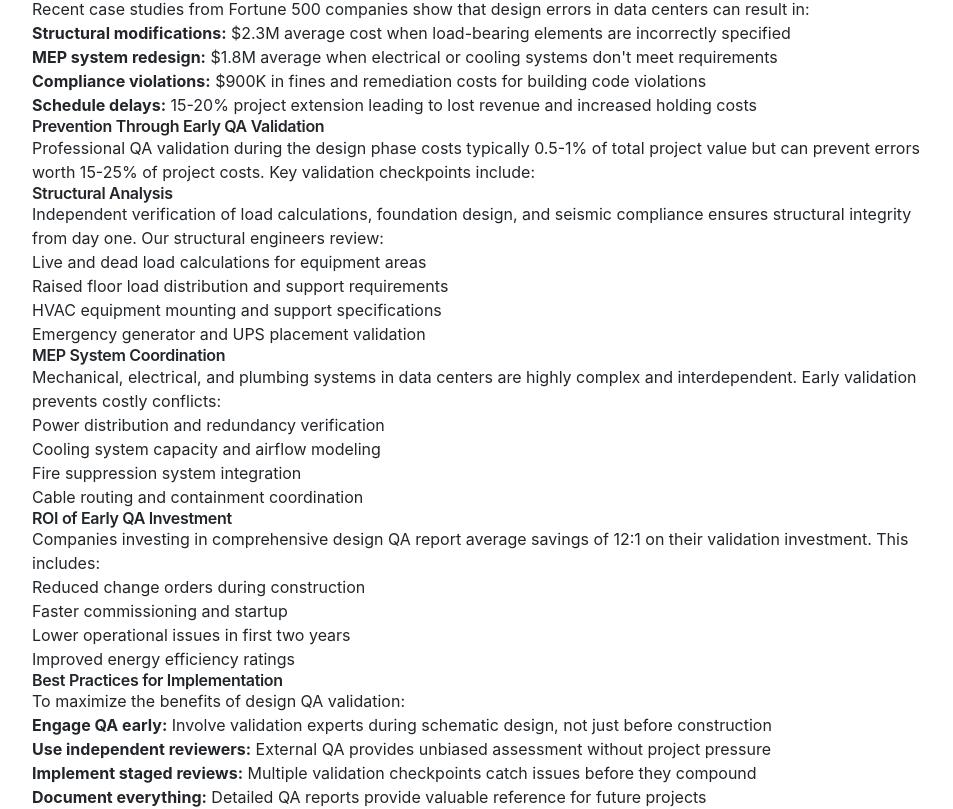
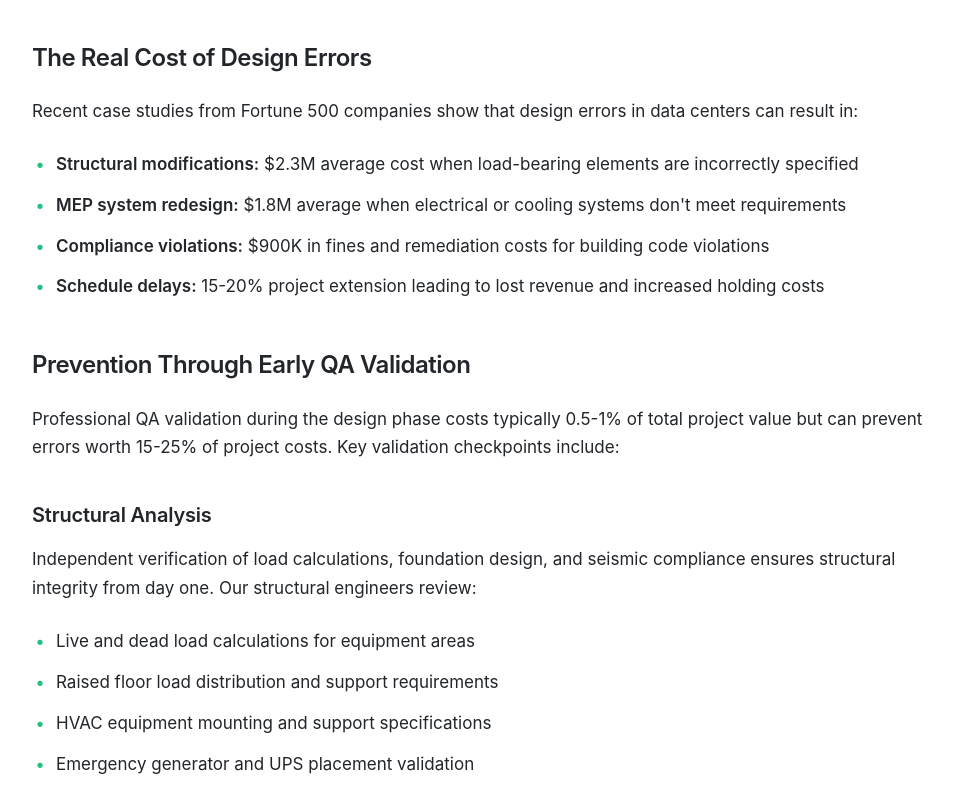
Before and after one commit to Raubizar/valiblox-48hr-qa, a React (Vite) app: page /articles/1 in a window 1280 px wide. Shown: the part 1335-2144 px from the top of the page, without its empty margins (160-1113 px from the left). Built offline with nearby package versions, Linux system fonts and the light colour scheme.

Commit message:
Refine article text styling
Revise article text styling, padding, and formatting to improve readability and visual appeal.

```diff
--- a/src/index.css
+++ b/src/index.css
@@ -169,4 +169,102 @@ All colors MUST be HSL.
   .btn-outline-premium {
     @apply border-2 border-primary text-primary hover:bg-primary hover:text-primary-foreground px-8 py-3 rounded-lg font-semibold transition-all duration-300;
   }
+
+  /* Article content styling */
+  .article-content {
+    @apply text-foreground leading-relaxed;
+    font-size: 17px;
+    line-height: 1.7;
+  }
+
+  .article-content p {
+    @apply mb-6 text-foreground;
+    font-size: 17px;
+    line-height: 1.7;
+  }
+
+  .article-content h2 {
+    @apply text-2xl font-semibold text-foreground mt-12 mb-6;
+    letter-spacing: -0.02em;
+    line-height: 1.3;
+  }
+
+  .article-content h3 {
+    @apply text-xl font-semibold text-foreground mt-10 mb-4;
+    letter-spacing: -0.01em;
+    line-height: 1.35;
+  }
+
+  .article-content h4 {
+    @apply text-lg font-semibold text-foreground mt-8 mb-3;
+    line-height: 1.4;
+  }
+
+  .article-content ul {
+    @apply mb-6 pl-6 space-y-3;
+  }
+
+  .article-content ol {
+    @apply mb-6 pl-6 space-y-3;
+  }
+
+  .article-content li {
+    @apply text-foreground;
+    font-size: 17px;
+    line-height: 1.7;
+    position: relative;
+  }
+
+  .article-content ul li {
+    @apply list-none;
+  }
+
+  .article-content ul li::before {
+    content: "•";
+    @apply text-primary font-bold absolute -left-5;
+  }
+
+  .article-content ol li {
+    @apply list-decimal;
+  }
+
+  .article-content strong {
+    @apply font-semibold text-foreground;
+  }
+
+  .article-content table {
+    @apply w-full border-collapse mb-8 bg-card rounded-lg overflow-hidden shadow-sm;
+  }
+
+  .article-content th {
+    @apply bg-muted text-foreground font-semibold p-4 text-left border-b border-border;
+    font-size: 15px;
+  }
+
+  .article-content td {
+    @apply text-foreground p-4 border-b border-border;
+    font-size: 16px;
+    line-height: 1.6;
+  }
+
+  .article-content tr:last-child td {
+    @apply border-b-0;
+  }
+
+  .article-content tr:nth-child(even) {
+    @apply bg-muted/20;
+  }
+
+  .article-content div[style*="background"] {
+    @apply bg-muted/40 p-6 rounded-lg mb-8 border border-border;
+  }
+
+  .article-content div[style*="background"] h4 {
+    @apply text-foreground font-semibold mb-3 mt-0;
+    font-size: 16px;
+  }
+
+  .article-content div[style*="background"] ul {
+    @apply mb-0;
+  }
 }
--- a/src/pages/ArticleDetail.tsx
+++ b/src/pages/ArticleDetail.tsx
@@ -1082,9 +1082,9 @@ const ArticleDetail = () => {
       </section>
 
       {/* Article Content */}
-      <section className="py-16">
+      <section className="py-16 bg-background">
         <div className="container mx-auto px-6">
-          <div className="max-w-4xl mx-auto prose prose-lg dark:prose-invert">
+          <div className="max-w-4xl mx-auto">
             <div
               dangerouslySetInnerHTML={{ __html: article.content }}
               className="article-content"
```
